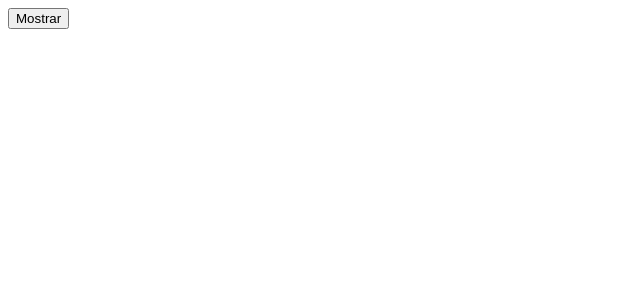
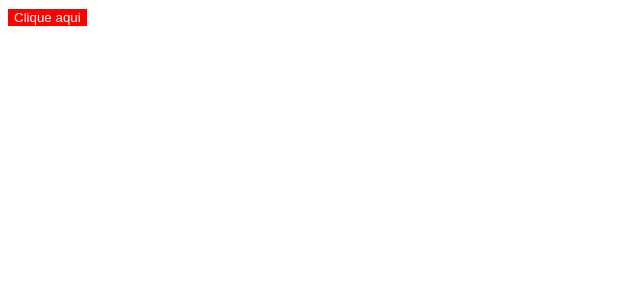
Before and after one commit to marciliojrr/b7web-react, a React (Vite) app in the folder projetos/react-vite/: page / in a window 1280 px wide. Shown: the top 300 px of the page, without its empty margins (0-640 px from the left). Built offline with nearby package versions, Linux system fonts and the light colour scheme.

Commit message:
Estilizando inline

```diff
--- a/projetos/react-vite/src/App.tsx
+++ b/projetos/react-vite/src/App.tsx
@@ -1,21 +1,10 @@
-import { useState } from "react";
-
 const App = () => {
 
-    const [show, setShow] = useState(false)
 
-    const handleClick = () => {
-        setShow(!show)
-    }
 
     return (
         <div>
-            <button onClick={handleClick}>{show ? 'Ocultar' : 'Mostrar'}</button>
-            {show &&
-                <div>
-                    Xinforinfola
-                </div>
-            }
+            <button style={{ backgroundColor: '#FF0000', color: '#FFF', border: 0 }}>Clique aqui</button>
         </div>
     )
 }
```
